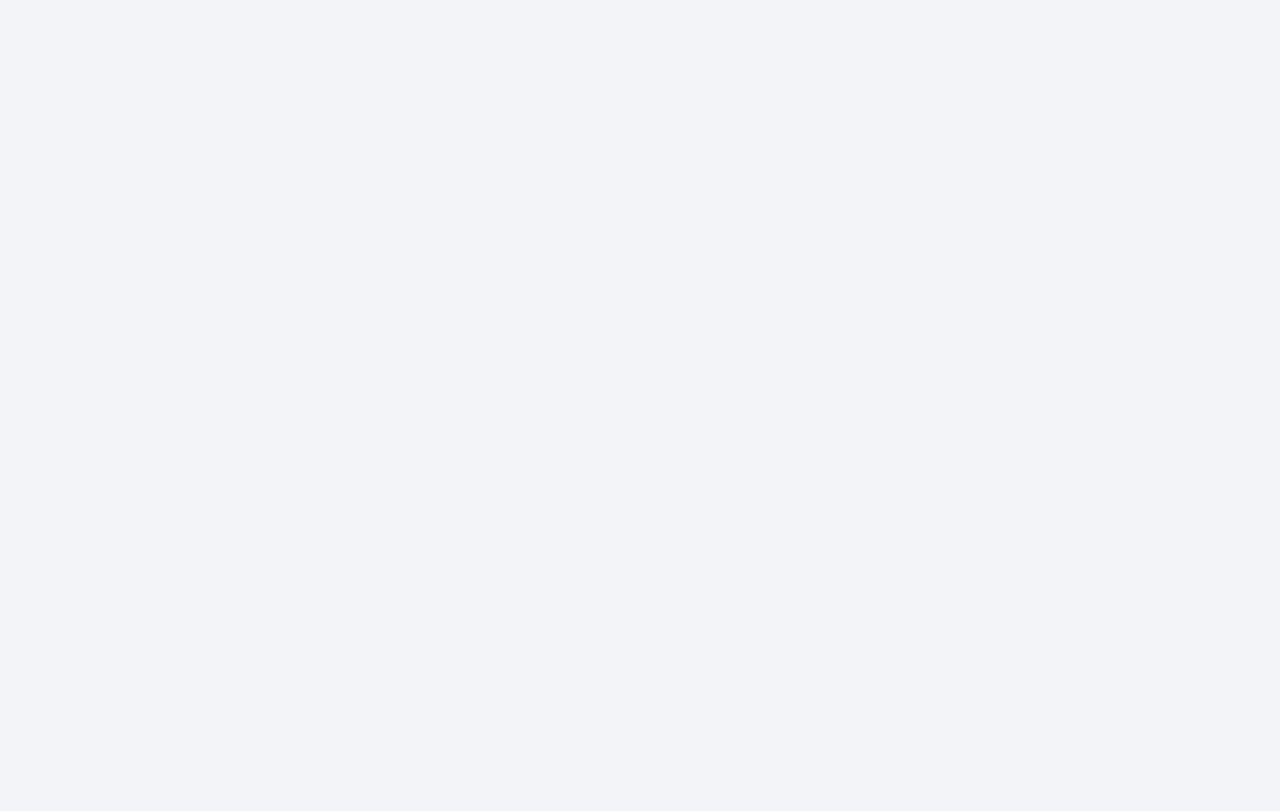
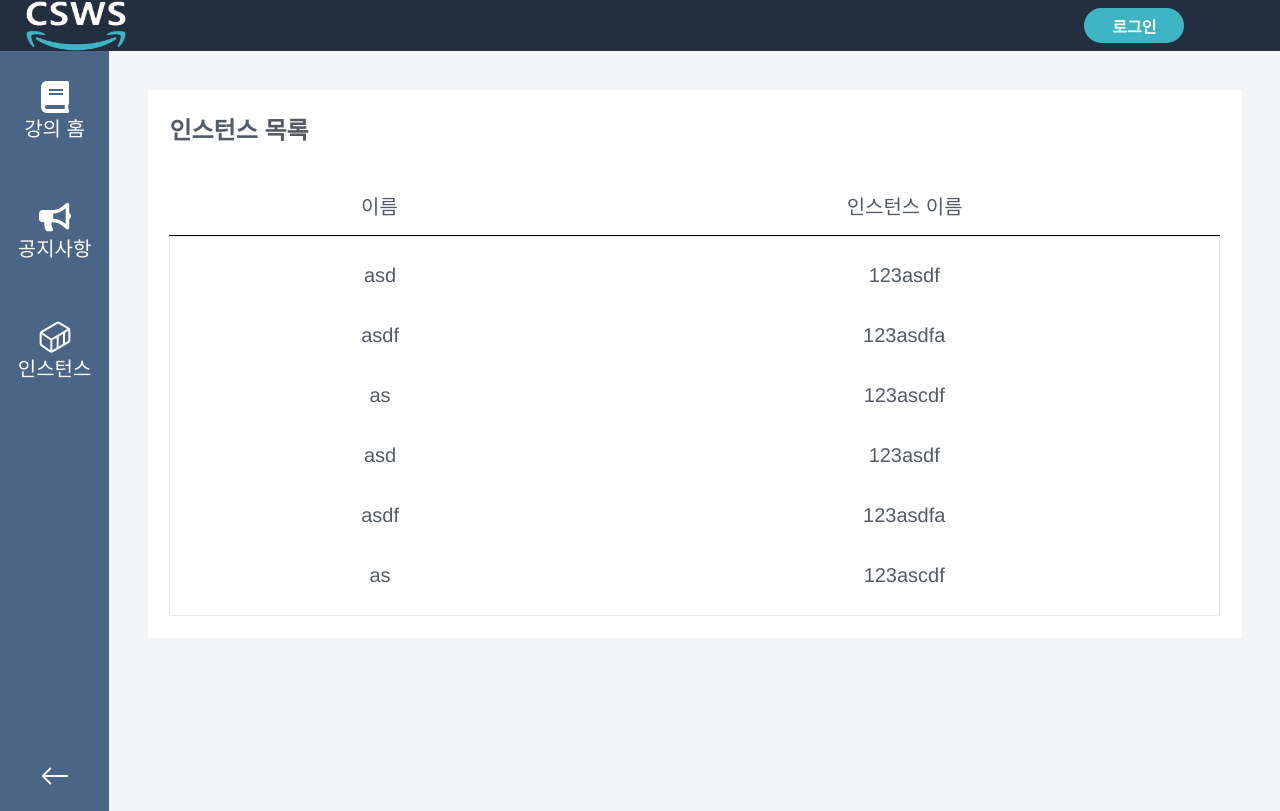
Before and after one commit to as1248/CLMS-frontend, a React (Create React App) app: page /1/instances in a window 1280 px wide. Before the commit this address had no page. Built offline with nearby package versions, Linux system fonts and the light colour scheme.

Commit message:
Update Router
공지사항, 인스턴스 목록 페이지 추가

```diff
--- a/src/Router.js
+++ b/src/Router.js
@@ -15,6 +15,8 @@ import Lecture from "./routes/Lecture/Lecture";
 import CreateLecture from "./routes/Lecture/CreateLecture";
 import StudentAdministration from "./routes/Lecture/StudentAdministration";
 import LecturesHome from "./routes/Lecture/LecturesHome";
+import Notices from "./routes/Lecture/Notices";
+import Instances from "./routes/Lecture/Instances";
 
 const Router = () => {
   return (
@@ -37,6 +39,8 @@ const Router = () => {
         <Route path="/createLecture" exact element={<CreateLecture />} />
         <Route path="/lecturesHome" exact element={<LecturesHome />} />
         <Route path="/:lectureId" exact element={<Lecture />} />
+        <Route path="/:lectureId/notice" exact element={<Notices />} />
+        <Route path="/:lectureId/instances" exact element={<Instances />} />
         <Route
           path="/:lectureId/instanceDetail"
           exact
```
